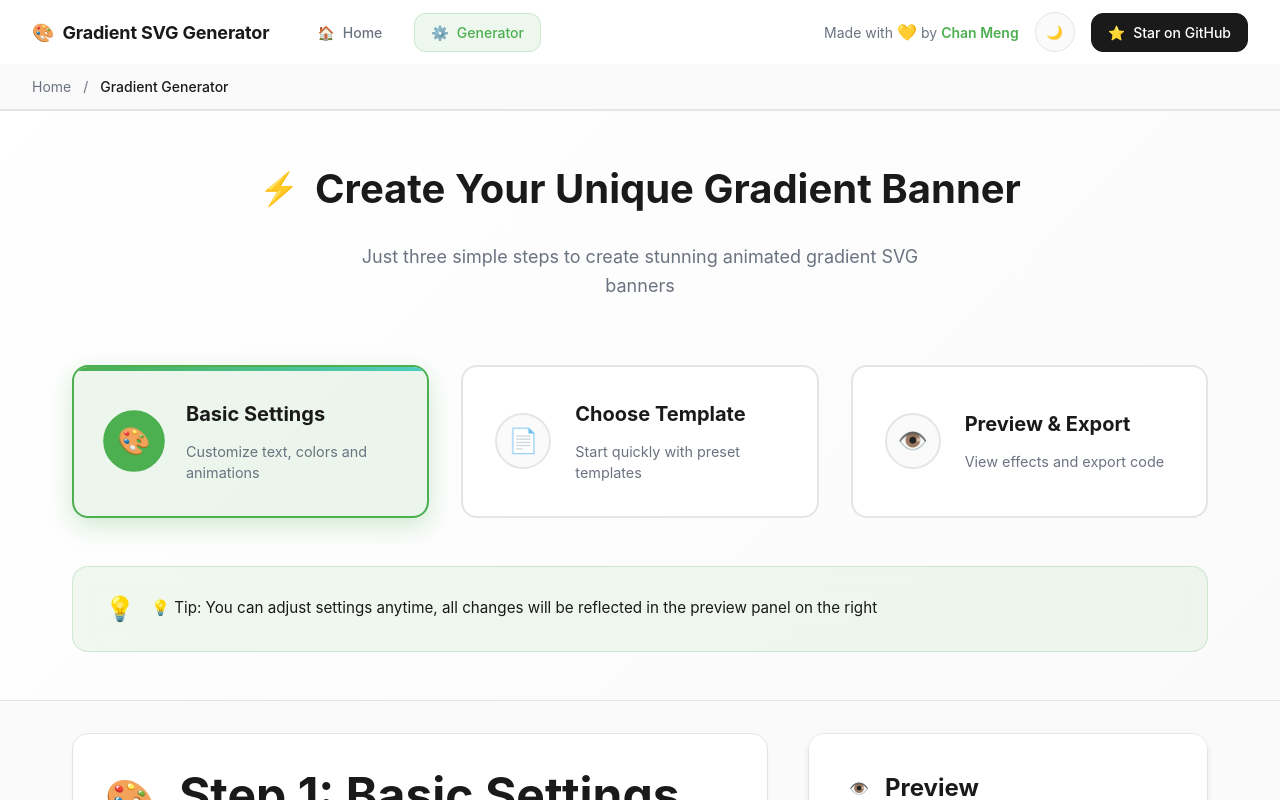
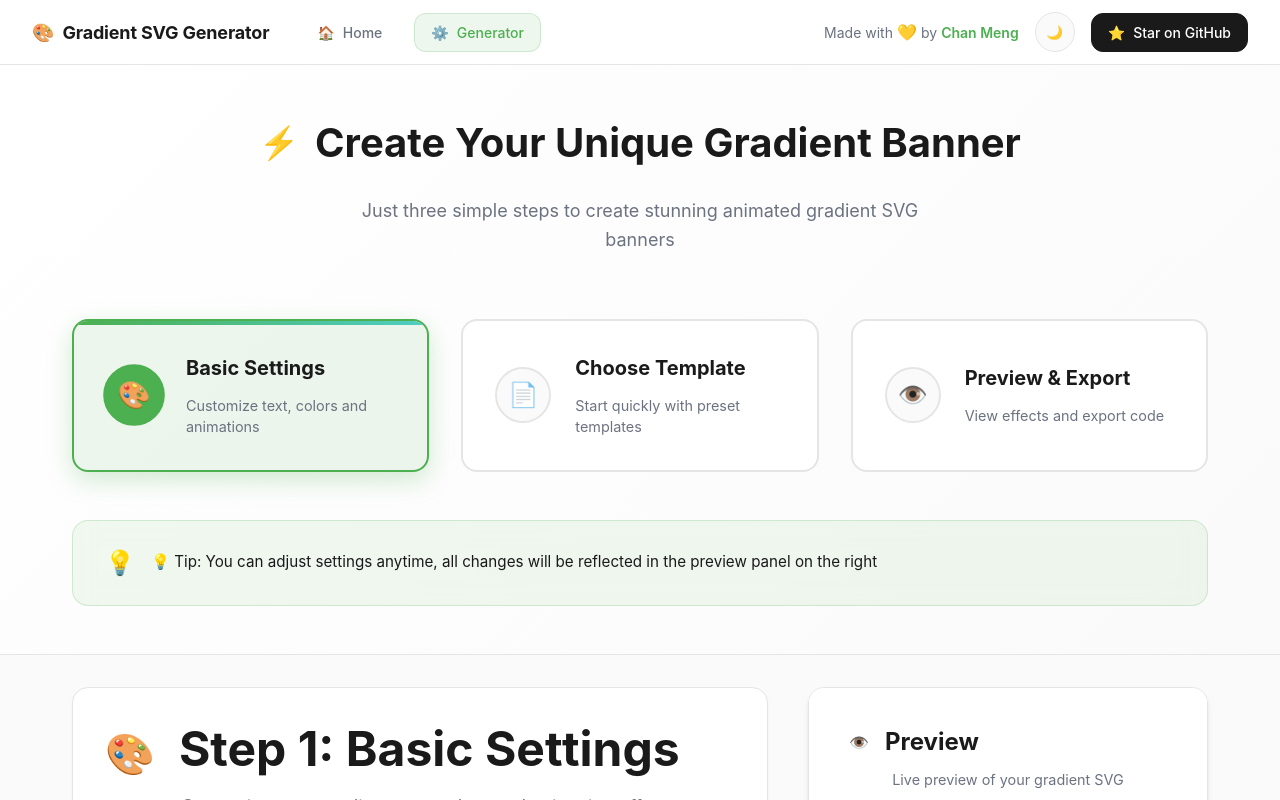
Before and after one commit to ChanMeng666/gradient-svg-generator, a Next.js app: page /settings in a window 1280 px wide. Shown: the top 800 px of the page. Built offline with nearby package versions, Linux system fonts and the light colour scheme.

Commit message:
Update Navbar.js

```diff
--- a/src/components/Navbar.js
+++ b/src/components/Navbar.js
@@ -77,18 +77,6 @@ const Navbar = ({ isDarkMode, setIsDarkMode }) => {
         </div>
       </div>
 
-      {/* Breadcrumb navigation (only show on settings page) */}
-      {isSettingsPage && (
-        <div className="breadcrumb-container">
-          <div className="breadcrumb">
-            <Link href="/" className="breadcrumb-link">
-              Home
-            </Link>
-            <span className="breadcrumb-separator">/</span>
-            <span className="breadcrumb-current">Gradient Generator</span>
-          </div>
-        </div>
-      )}
     </nav>
   );
 };
```
